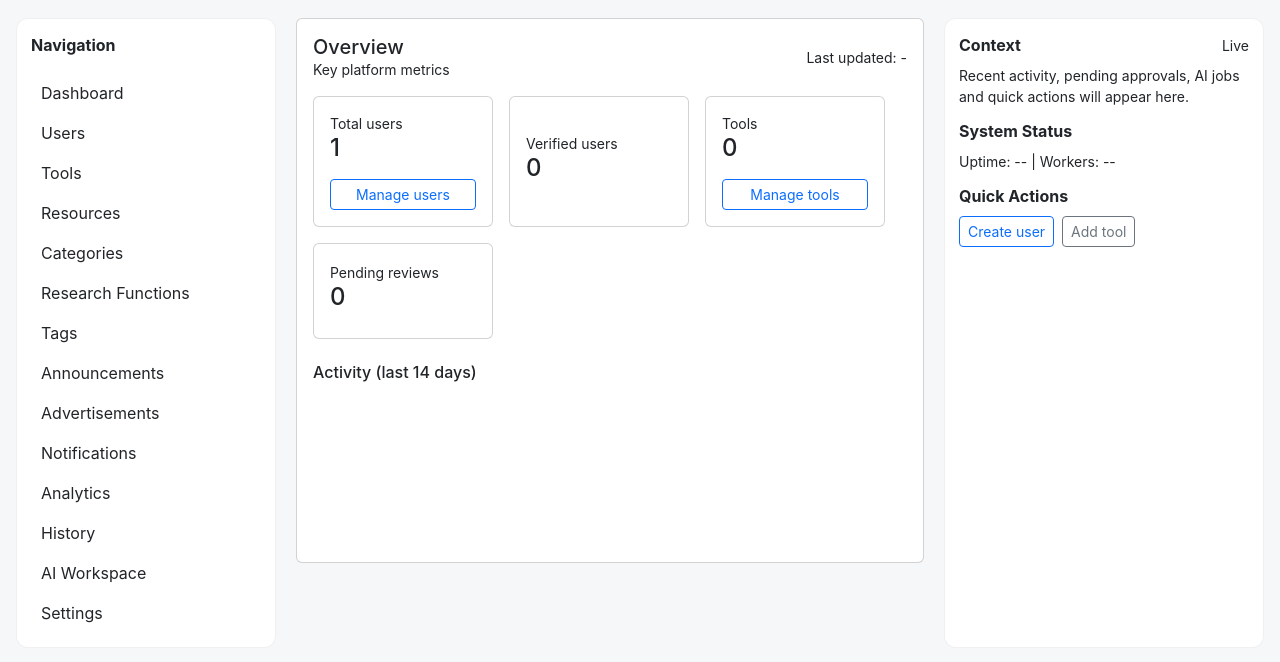
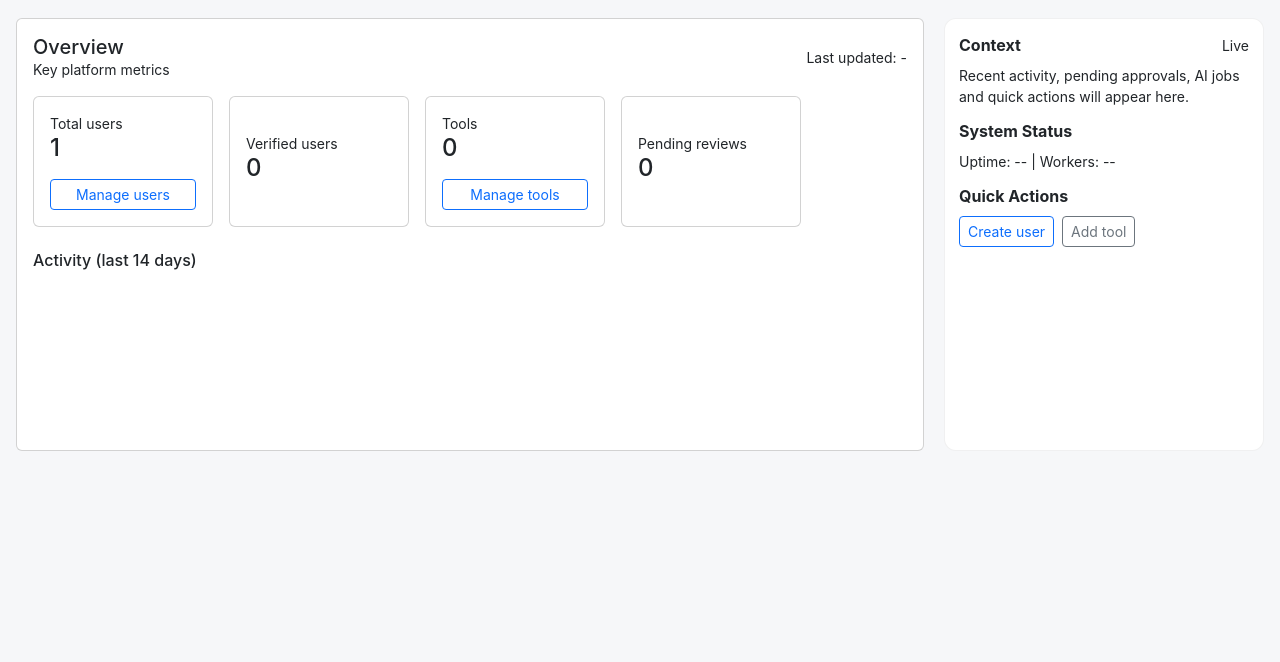
Before and after one commit to ender-ma/AMRxHub, a Django app: page /portal/ in a window 1280 px wide. Shown: the part 56-718 px from the top of the page. Run offline with Django 5.2, Linux system fonts and the light colour scheme; the visitor is signed in with stand-in values (Sample User, id 1); data comes from the database, SQL or seed files in the repository; data that the repository does not hold is empty; a map, chart or similar area stays blank; parts of the project's set-up code (start-up, migrations or seed data) failed here and were passed over; some libraries are stand-ins or nearby versions.

Commit message:
Update base_three_col.html

```diff
--- a/admin_portal/templates/admin_portal/base_three_col.html
+++ b/admin_portal/templates/admin_portal/base_three_col.html
@@ -10,7 +10,7 @@
     :root{--bg:#f6f7f9;--panel:#ffffff;--muted:#6b7280;--accent:#0f1724}
     [data-theme="dark"]{--bg:#071021;--panel:#0b1220;--muted:#94a3b8;--accent:#9ca3af;color:#e6edf3}
     html,body{height:100%;margin:0;background:var(--bg);font-family:Inter,system-ui,Segoe UI,Roboto,"Helvetica Neue",Arial}
-    .shell{display:grid;grid-template-columns:260px 1fr 320px;gap:20px;max-width:1400px;margin:18px auto;padding:0 16px}
+    .shell{display:grid;grid-template-columns:minmax(0,3fr) minmax(320px,1fr);gap:20px;max-width:1400px;margin:18px auto;padding:0 16px}
     .left, .right{background:var(--panel);border-radius:12px;padding:14px;border:1px solid rgba(2,6,23,0.06)}
     .main{background:transparent}
     .brand{font-weight:700;color:var(--accent);font-size:1.05rem}
@@ -18,7 +18,7 @@
     .nav-link:hover{background:rgba(2,6,23,0.04)}
     .context-card{margin-bottom:12px}
     .card-action{min-height:96px;display:flex;flex-direction:column;justify-content:center}
-    @media (max-width:1100px){.shell{grid-template-columns:80px 1fr;}.right{display:none}}
+    @media (max-width:1100px){.shell{grid-template-columns:1fr;}.right{display:none}}
   </style>
   {% block extra_css %}{% endblock %}
 </head>
@@ -40,7 +40,7 @@
   </header>
 
   <div class="shell">
-    <aside class="left">
+    {% comment %} <aside class="left">
       <div class="mb-3"><strong>Navigation</strong></div>
       <a class="nav-link" href="{% url 'admin_portal:dashboard' %}">Dashboard</a>
       <a class="nav-link" href="{% url 'admin_portal:users' %}">Users</a>
@@ -56,10 +56,10 @@
       <a class="nav-link" href="#">History</a>
       <a class="nav-link" href="#">AI Workspace</a>
       <a class="nav-link" href="#">Settings</a>
-    </aside>
+    </aside> {% endcomment %}
 
     <main class="main">
-      <div style="max-width:1100px;margin:0 auto">
+      <div style="margin:0 auto;width:100%;max-width:none;">
         {% block content %}{% endblock %}
       </div>
     </main>
```
